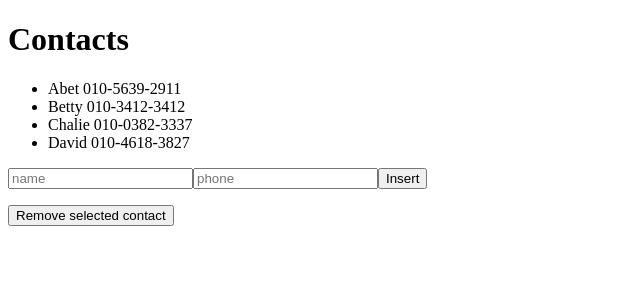
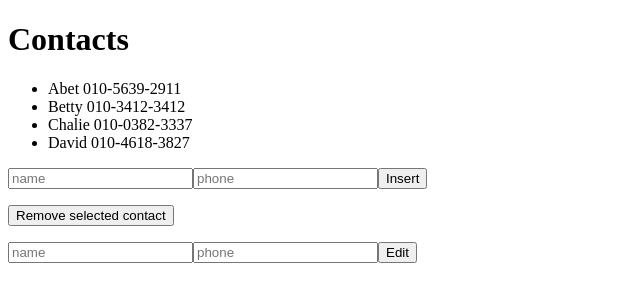
Before and after one commit to My-React-Project/react_tutorial, a React app: page / in a window 1280 px wide. Shown: the top 302 px of the page, without its empty margins (0-640 px from the left). Built offline with nearby package versions, Linux system fonts and the light colour scheme.

Commit message:
데이터 수정 기능 구현

```diff
--- a/src/components/App.js
+++ b/src/components/App.js
@@ -19,7 +19,11 @@ class Contacts extends React.Component {
         { name: "Chalie", phone: "010-0382-3337" },
         { name: "David", phone: "010-4618-3827" },
       ],
-      selectedKey: -1
+      selectedKey: -1,
+      selected: {
+        name: "",
+        phone: ""
+      }
     };
   }
 
@@ -68,16 +72,53 @@ class Contacts extends React.Component {
     });
   }
 
+  /* 데이터 수정
+    this.setState({
+      list: update(
+        this.stae.list,
+        {
+          [index]: {
+            field: {$set: "value"},
+            field2: {$set: "value2"}
+          }
+        }
+      )
+    });
+  */
+  modifyContact(name, phone) {
+    this.setState({
+      contactData: update(
+        this.state.contactData,
+        {
+          [this.state.selectedKey]: {
+            name: { $set: name },
+            phone: { $set: phone }
+          }
+        }
+      ),
+      // modify input의 value값까지 바꿔주기 위해 변경
+      selected: {
+        name: name,
+        phone: phone
+      }
+    })
+  }
+
   onSelect(key) {
     if(key==this.state.selectedKey) {
       console.log("key select cancelled");
       this.setState({
-        selectedKey: -1
+        selectedKey: -1,
+        selected: {
+          name: "",
+          phone: ""
+        }
       });
       return;
     }
     this.setState({
-      selectedKey: key
+      selectedKey: key,
+      selected: this.state.contactData[key]
     });
     console.log(key + " is selected");
   }
@@ -93,7 +134,7 @@ class Contacts extends React.Component {
   render() {
     return (
       <div>
-        <h1>Contacts</h1>
+        <h1 id="hello">Contacts</h1>
         <ul>
           {this.state.contactData.map((contact, i) => {
             {/* isSelected : 선택되었는 지에 대한 체크는 바로 실행 되어야 함. */}
@@ -108,6 +149,9 @@ class Contacts extends React.Component {
         </ul>
         <ContactCreator onInsert={this.addContact.bind(this)}/>
         <ContactRemover onRemove={this.deleteContact.bind(this)}/>
+        <ContactEditor onEdit={this.modifyContact.bind(this)}
+                       contact={this.state.selected}
+                       isSelected={(this.state.selectedKey != -1)}/>
       </div>
     );
   }
@@ -189,4 +233,51 @@ class ContactRemover extends React.Component {
   }
 }
 
+class ContactEditor extends React.Component {
+  constructor(props) {
+    super(props);
+    this.state = {
+      name: "",
+      phone: ""
+    };
+  }
+
+  handleClick() {
+    if(!this.props.isSelected) {
+      console.log("contact not selected");
+      return;
+    }
+    // contactEditor의 상위 컴포넌트에서 전달받은 onEdit props를 이용하여 데이터 수정
+    this.props.onEdit(this.state.name, this.state.phone);
+  }
+
+  handleChange(e) {
+    var nextState = {};
+    nextState[e.target.name] = e.target.value;
+    this.setState(nextState);
+  }
+
+  // 컴포넌트 업데이트 직전에 새로운 값을 받는 Component Life Cycle 메소드
+  componentWillReceiveProps(nextProps) {
+    this.setState({
+      name: nextProps.contact.name,
+      phone: nextProps.contact.phone
+    });
+  }
+
+  render() {
+    return (
+      <div>
+        <p>
+          <input type="text" name="name" placeholder="name"
+                 value={this.state.name} onChange={this.handleChange.bind(this)}/>
+          <input type="text" name="phone" placeholder="phone"
+                 value={this.state.phone} onChange={this.handleChange.bind(this)}/>
+          <button onClick={this.handleClick.bind(this)}>Edit</button>
+        </p>
+      </div>
+    );
+  }
+}
+
 export default App;
```
